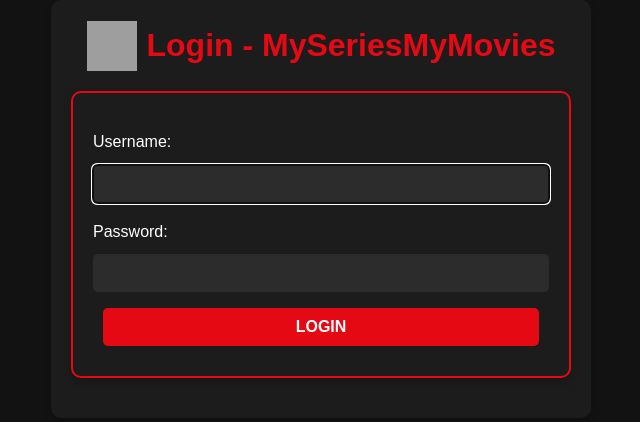
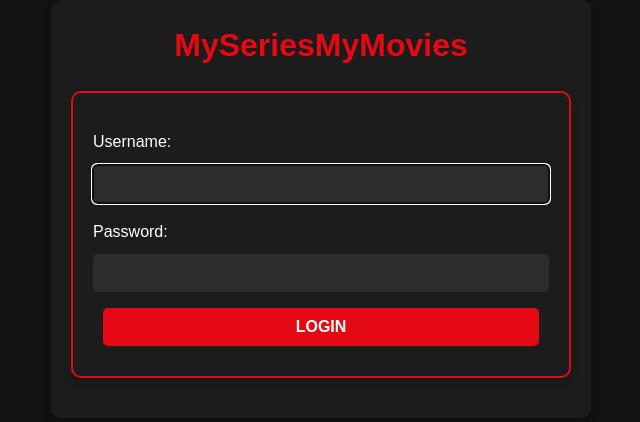
Before and after one commit to custodio-tiago/MySeriesMyMovies, a Django app: page /login/ in a window 1280 px wide. Shown: the top 422 px of the page, without its empty margins (319-959 px from the left). Run offline with Django 5.2, Linux system fonts and the light colour scheme; grey boxes are pictures that could not be loaded.

Commit message:
DELETE link desnecessario

```diff
--- a/core/templates/login.html
+++ b/core/templates/login.html
@@ -8,8 +8,7 @@
 <body>
     <div class="login-container">
         <div class="login-header">
-            <img src="{% static 'images/logo.png' %}" alt="Logo" class="login-logo">
-            <h2>Login - MySeriesMyMovies</h2>
+            <h2>MySeriesMyMovies</h2>
         </div>
         <form method="post">
             {% csrf_token %}
--- a/core/templates/userlibrary.html
+++ b/core/templates/userlibrary.html
@@ -18,7 +18,6 @@
         </div>
     </nav>
     <h2>{{ request.user.username }}'s Library</h2>
-    <a href="{% url 'dashboard' %}">Back to Dashboard</a>
 
     <table>
         <thead>
```
Also changed, not shown: db.sqlite3.
